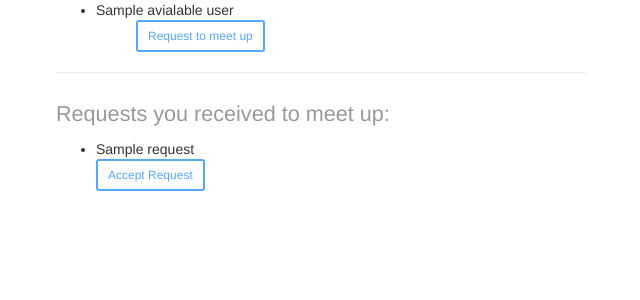
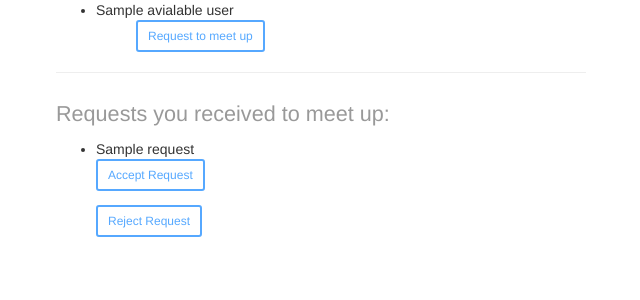
Before and after one commit to juliocesardiaz/Face2Face, a PHP site: template views/users.html.twig in a window 1280 px wide. Shown: the part 154-454 px from the top of the page, without its empty margins (319-959 px from the left). Run offline with PHP 8.4, Linux system fonts and the light colour scheme; the template is opened without the code that fills it: most values are stand-ins (such as "Sample title", 1, 10 or a date in 2020); some libraries are stand-ins or nearby versions.

Commit message:
adds rejecting users function

```diff
--- a/views/users.html.twig
+++ b/views/users.html.twig
@@ -64,6 +64,14 @@
                                     <button type="submit" class="btn btn-info btn-sm">Accept Request</button>
                                 </div>
                               </form>
+
+                              <form action="/reject_request" method="post">
+                                <input id="user2_id" name="user2_id" type="hidden" value="{{ request.getId }}">
+                                <input id="user1_id" name="user1_id" type="hidden" value="{{ user.getId }}">
+                                <div id="initially-showing">
+                                    <button type="submit" class="btn btn-info btn-sm">Reject Request</button>
+                                </div>
+                              </form>
                           </li>
                       </ul>
                   {% endfor %}
```
Also changed, not shown: app/app.php (+8 -0 lines), src/User.php (+6 -14 lines).
